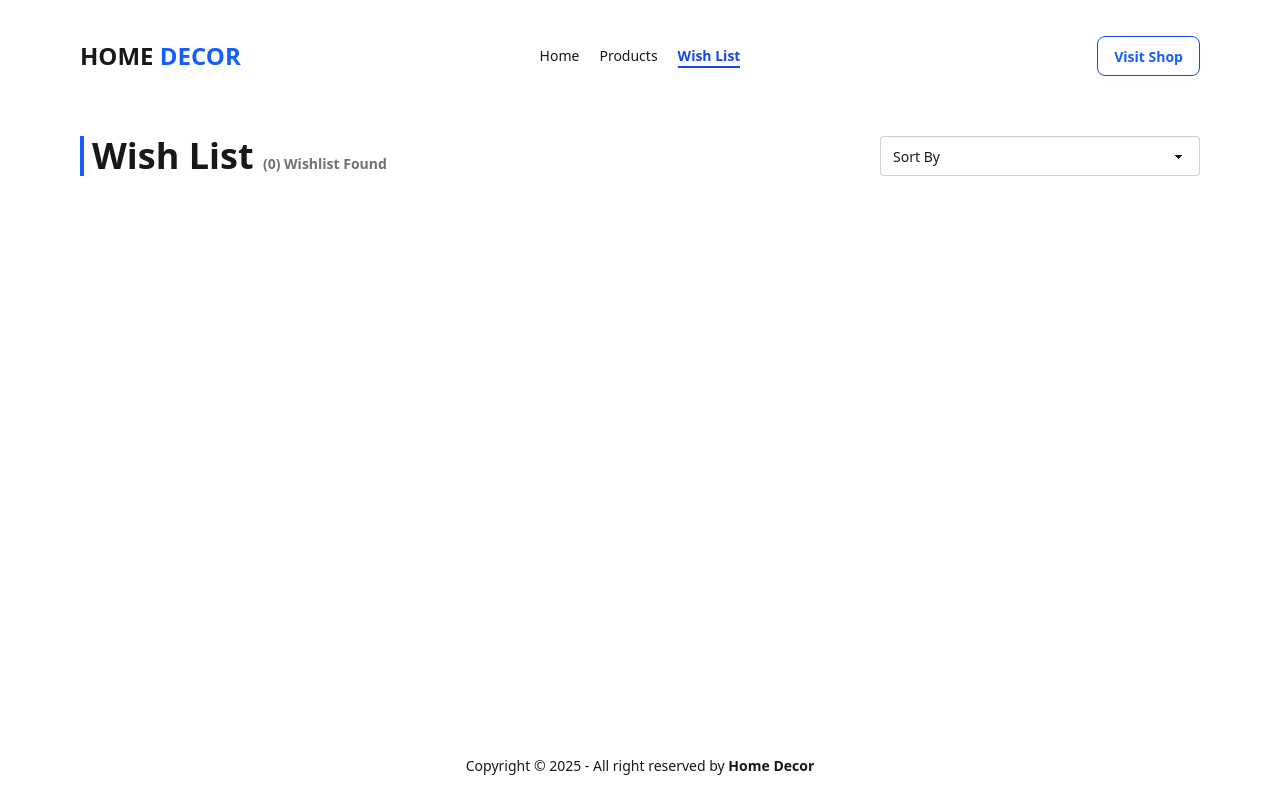
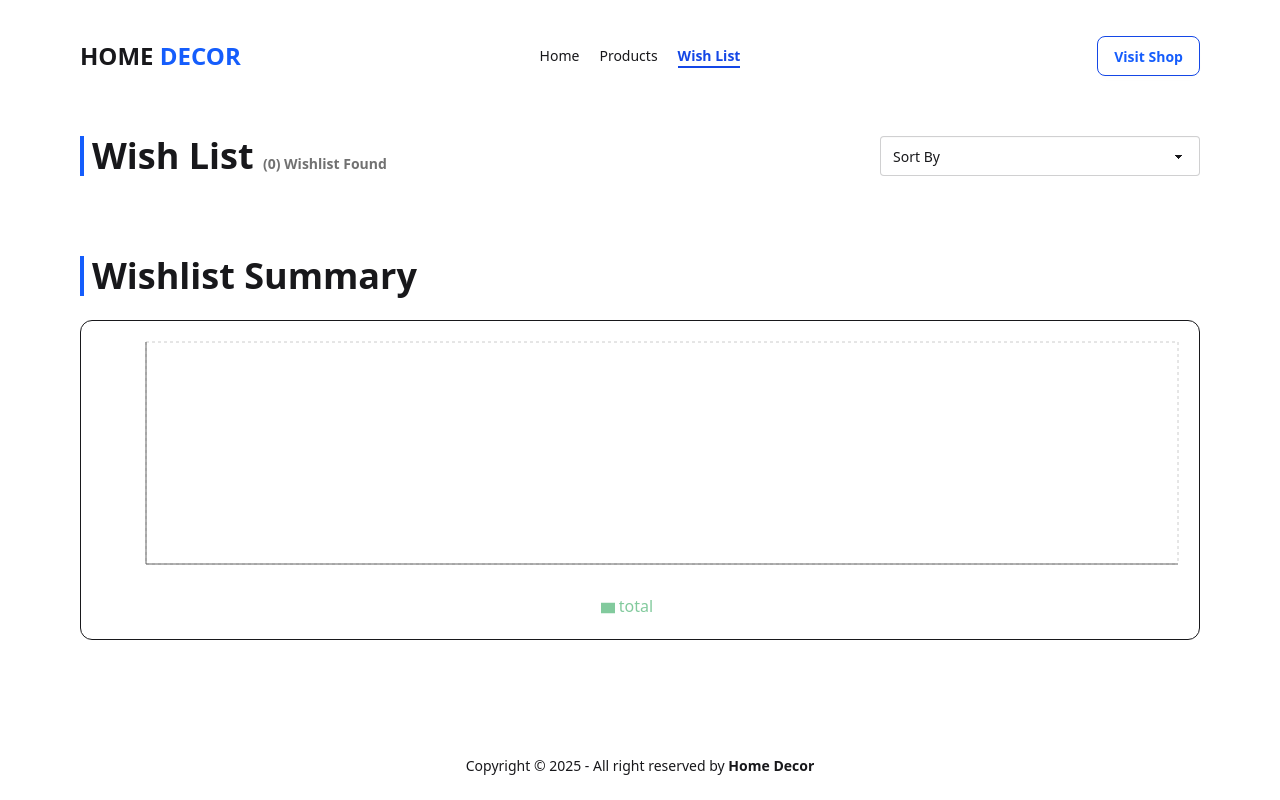
Before and after one commit to Abdurrobr34l/home-decor, a React (Vite) app: page /wishlist in a window 1280 px wide. Built offline with nearby package versions, Linux system fonts and the light colour scheme.

Commit message:
Added chart

```diff
--- a/package.json
+++ b/package.json
@@ -15,6 +15,7 @@
     "react": "^19.1.1",
     "react-dom": "^19.1.1",
     "react-router": "^7.9.3",
+    "recharts": "^3.2.1",
     "tailwindcss": "^4.1.14"
   },
   "devDependencies": {
--- a/src/Pages/WishList.jsx
+++ b/src/Pages/WishList.jsx
@@ -1,4 +1,5 @@
 import React, { useEffect, useState, useMemo } from "react";
+import { Bar, BarChart, CartesianGrid, Legend, ResponsiveContainer, Tooltip, XAxis, YAxis,   Rectangle } from "recharts";
 
 const WishList = () => {
   const [wishlist, setWishlist] = useState([]);
@@ -31,9 +32,21 @@ const WishList = () => {
     localStorage.setItem("wishlist", JSON.stringify(updatedWishlist));
   };
 
+  // Cart
+  const totalOfCategory = {}
+  wishlist.forEach(product => {
+    const category = product.category;
+    totalOfCategory[category] = (totalOfCategory[category] || 0) + product.price
+  })
+
+  const chartData = Object.keys(totalOfCategory).map(category => ({
+    category,
+    total: totalOfCategory[category],
+  }))
+
   return (
     <section>
-      {/* Title */}
+      {/* Title & Sort select */}
       <div className="flex items-center justify-between">
         <h2 className="pl-2 text-3xl font-semibold border-l-4 border-blue-600 md:text-4xl">
           Wish List{" "}
@@ -62,7 +75,7 @@ const WishList = () => {
           ({ id, name, price, category, moreDescription, image, alt }) => (
             <li
               key={id}
-              className="list-row flex flex-col shadow-sm md:grid relative"
+              className="list-row relative flex flex-col shadow-sm transition-transform duration-300 ease-linear hover:scale-[102%] md:grid"
             >
               {/* Delete Button */}
               <button
@@ -96,6 +109,39 @@ const WishList = () => {
           )
         )}
       </ul>
+
+      {/* Chart */}
+      <div className="space-y-6">
+        <h3 className="pl-2 text-3xl font-semibold border-l-4 border-blue-600 md:text-4xl">
+          Wishlist Summary
+        </h3>
+
+        <div className="p-4 pl-0 h-80 bg-base-100 border rounded-xl">
+          <ResponsiveContainer width="100%" height="100%">
+            <BarChart
+              width={500}
+              height={300}
+              data={chartData}
+              >
+              <CartesianGrid strokeDasharray="3 3" />
+              <XAxis dataKey="category" />
+              <YAxis />
+              <Tooltip />
+              <Legend />
+              {/* <Bar
+                dataKey="pv"
+                fill="#8884d8"
+                activeBar={<Rectangle fill="pink" stroke="blue" />}
+              /> */}
+              <Bar
+                dataKey="total"
+                fill="#82ca9d"
+                activeBar={<Rectangle fill="gold" stroke="purple" />}
+              />
+            </BarChart>
+          </ResponsiveContainer>
+        </div>
+      </div>
     </section>
   );
 };
```
Also changed, not shown: 1 other file (tests, documents, lock files or other folders).
